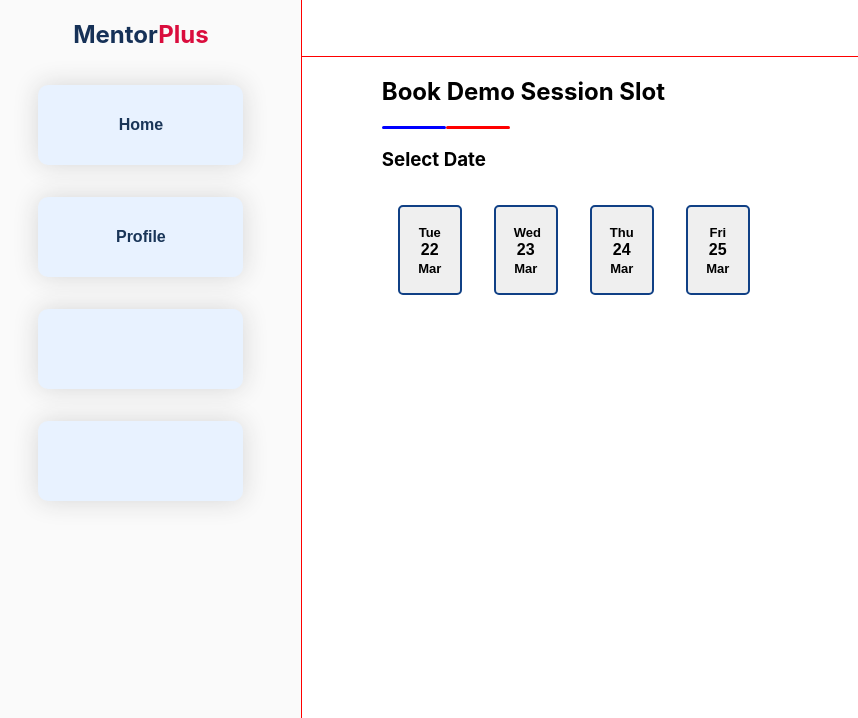
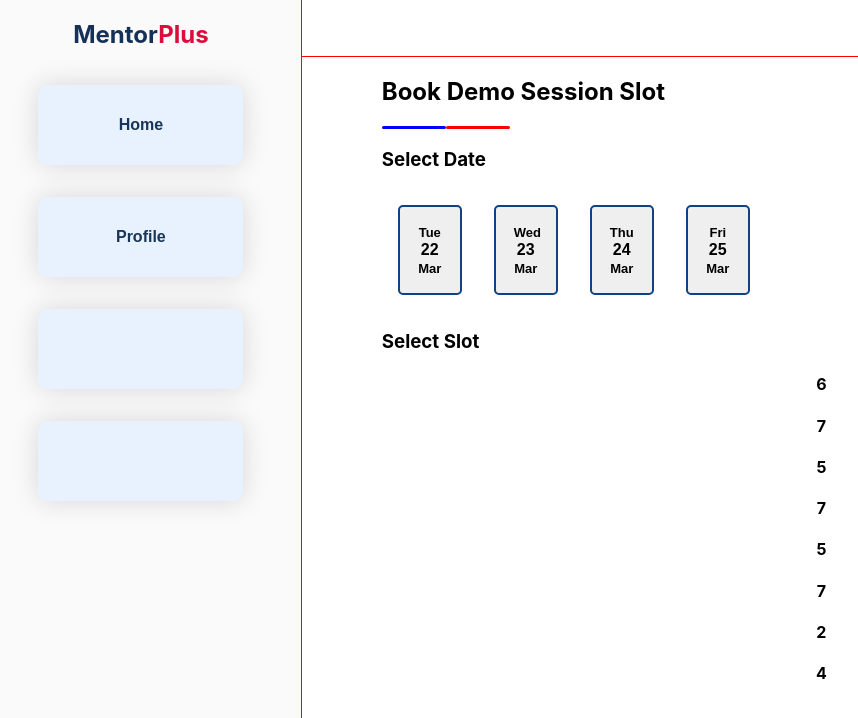
Before and after one commit to darkling10/intern-assign, a React (Create React App) app: page / in a window 1280 px wide. Shown: the top 718 px of the page, without its empty margins (19-877 px from the left). Built offline with nearby package versions, Linux system fonts and the light colour scheme.

Commit message:
Dashboard style removed

```diff
--- /dev/null
+++ b/src/Components/MainPage/Card.js
@@ -0,0 +1,30 @@
+import React, { useState } from "react";
+import Carditems from "./Carditems";
+import classes from "./Card.module.css";
+
+const Card = (props) => {
+  let i = 0;
+    let j=0;
+  const [enteredDate, setenteredDate] = useState();
+  const [enteredTime, setenteredTime] = useState();
+
+  const carditems = props.data.map((item) => (
+    <Carditems key={i++} data={item} />
+  ));
+
+  const timeSlots = props.data.map((item) => (
+      item.available.map((slot)=>(
+          <h4 key={j++}>{slot.hour}</h4>
+      ))
+  ));
+
+  return (
+    <div className={classes.container}>
+      <div className={classes.cards}>{carditems}</div>
+      <h3>Select Slot</h3>
+      <div className={classes.card}>{timeSlots}</div>
+    </div>
+  );
+};
+
+export default Card;
--- /dev/null
+++ b/src/Components/MainPage/Card.module.css
@@ -0,0 +1,7 @@
+.cards{
+    display: flex;
+}
+
+.container h3{
+    text-align: left;
+}
--- a/src/Components/MainPage/Carditems.js
+++ b/src/Components/MainPage/Carditems.js
@@ -18,6 +18,8 @@ const Carditems = (props) => {
         <span>{date.getDate()}</span><br></br>
         <span className={classes.subhead}>{month}</span>
         </button>
+
+
     </div>
   )
 }
--- a/src/Components/MainPage/Dashboard.js
+++ b/src/Components/MainPage/Dashboard.js
@@ -1,6 +1,6 @@
 import React from "react";
-import Carditems from "./Carditems";
-import classes from "./Dashboard.module.css";
+import Card from "./Card";
+
 
 const DUMMY_DATA = [
   {
@@ -58,18 +58,17 @@ const DUMMY_DATA = [
 ];
 
 const Dashboard = () => {
-  let i=0
-  const carditems = DUMMY_DATA.map((item)=>(
 
-    <Carditems key={i++} data={item}/>
-  ))
+
+
+  const headtag = {"textAlign":"left"}
 
   return (
     <div>
-      <h3>Select Date</h3>
-      <div className={classes.cards}>
-      {carditems}
-      </div>
+     <h3 style={headtag}>Select Date</h3>
+
+      <Card data={DUMMY_DATA}/>
+
     </div>
   );
 };
--- a/src/Components/MainPage/Dashboard.module.css
+++ /dev/null
@@ -1,8 +0,0 @@
-h3{
-    text-align: left;
-}
-
-.cards{
-    display: flex;
-
-}
```
